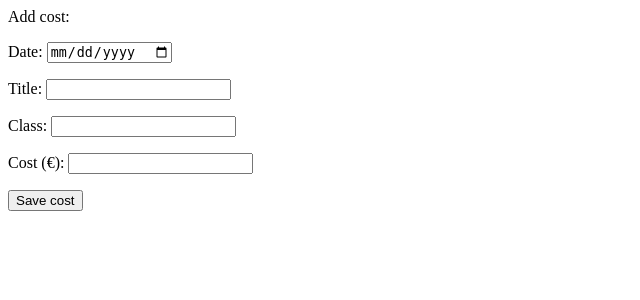
After one commit to Outisal/Single_record_accounting, a Flask app: page /add_cost in a window 1280 px wide. The commit adds this page. Shown: the top 300 px of the page, without its empty margins (0-640 px from the left). Run offline with Flask 3, Linux system fonts and the light colour scheme.

Commit message:
Add cost feature

```diff
--- a/routes.py
+++ b/routes.py
@@ -1,5 +1,6 @@
 from app import app
 import users
+import records
 from flask import render_template, request, redirect
 
 
@@ -59,3 +60,16 @@ def favorites():
         post_address =request.form["post_address"]
         users.update_favorites(user_id, business_id, iban, payment_term, vat, email, mobile_nr, post_address)
         return redirect("/")
+
+@app.route("/add_cost", methods=["GET","POST"])
+def add_cost():
+    if request.method == "GET":
+        return render_template("add_cost.html")
+    if request.method == "POST":
+        user_id = request.form["user_id"]
+        record_date = request.form["record_date"]
+        title = request.form["title"]
+        record_class = request.form["record_class"]
+        price = request.form["price"]
+        records.add_cost(user_id, record_date, title, record_class, price)
+        return redirect("/")
--- /dev/null
+++ b/templates/add_cost.html
@@ -0,0 +1,14 @@
+<form action="/add_cost" method="POST">
+Add cost:
+<p>
+Date: <input type="date" name="record_date" required>
+<p>
+Title: <input type="text" name="title" required>
+<p>
+Class: <input type="text" name="record_class" required>
+<p>
+Cost (€): <input type="number" name="price" required>
+<p>
+<input type="submit" value="Save cost">
+<input type="hidden" name="user_id" value="{{ session.user_id }}">
+</form>
--- a/templates/index.html
+++ b/templates/index.html
@@ -3,6 +3,9 @@
 <a href="/update_favorites">Update favorites</a>
 <p>
 <a href="/logout">Log out</a>
+<p>
+<a href="/add_cost">Add cost</a>
+
 {% else %}
 <h1>Welcome to Single Record Accounting App</h1>
 <p>The app can be used for single record accounting for small businesses in Finland.
```
Also changed, not shown: records.py (added, +13 -0 lines).
